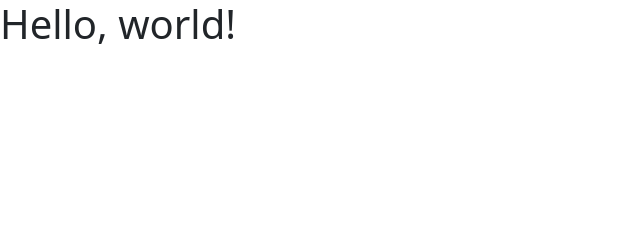
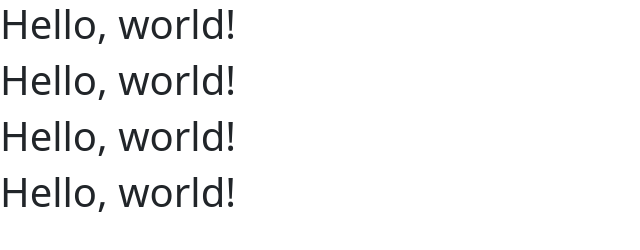
Before and after one commit to Princ1953e/bt-project, a plain HTML site: page index.html in a window 1280 px wide. Shown: the whole page, without its empty margins (0-640 px from the left). Drawn offline with nearby package versions, Linux system fonts and the light colour scheme.

Commit message:
files create

```diff
--- a/index.html
+++ b/index.html
@@ -1,22 +1,22 @@
 <!DOCTYPE html>
 <html lang="en">
+
 <head>
   <meta charset="utf-8" />
   <meta name="viewport" content="width=device-width, initial-scale=1" />
   <title>Bootstrap demo</title>
-    <link
-      href="https://cdn.jsdelivr.net/npm/bootstrap@5.3.3/dist/css/bootstrap.min.css"
-      rel="stylesheet"
-      integrity="sha384-QWTKZyjpPEjISv5WaRU9OFeRpok6YctnYmDr5pNlyT2bRjXh0JMhjY6hW+ALEwIH"
-      crossorigin="anonymous"
-    />
+  <link href="https://cdn.jsdelivr.net/npm/bootstrap@5.3.3/dist/css/bootstrap.min.css" rel="stylesheet"
+    integrity="sha384-QWTKZyjpPEjISv5WaRU9OFeRpok6YctnYmDr5pNlyT2bRjXh0JMhjY6hW+ALEwIH" crossorigin="anonymous" />
 </head>
+
 <body>
   <h1>Hello, world!</h1>
-    <script
-      src="https://cdn.jsdelivr.net/npm/bootstrap@5.3.3/dist/js/bootstrap.bundle.min.js"
+  <h1>Hello, world!</h1>
+  <h1>Hello, world!</h1>
+  <h1>Hello, world!</h1>
+  <script src="https://cdn.jsdelivr.net/npm/bootstrap@5.3.3/dist/js/bootstrap.bundle.min.js"
     integrity="sha384-YvpcrYf0tY3lHB60NNkmXc5s9fDVZLESaAA55NDzOxhy9GkcIdslK1eN7N6jIeHz"
-      crossorigin="anonymous"
-    ></script>
+    crossorigin="anonymous"></script>
 </body>
+
 </html>
```
Lines whose indentation alone changed are shown as unchanged.
